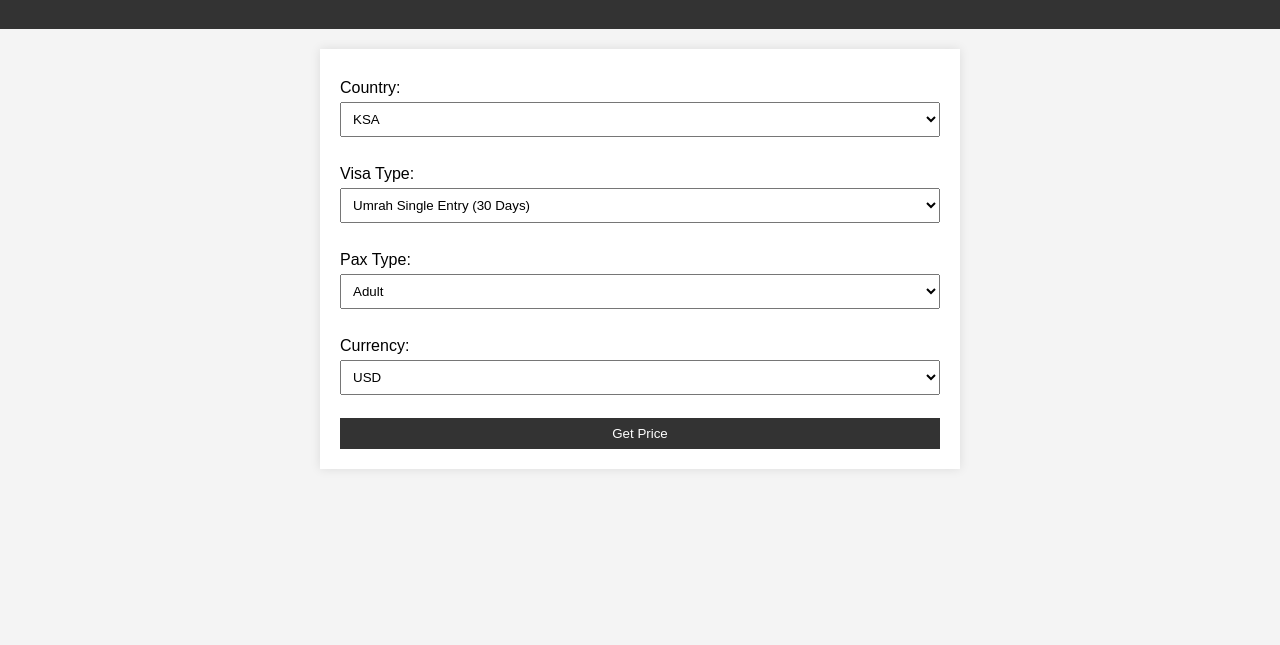
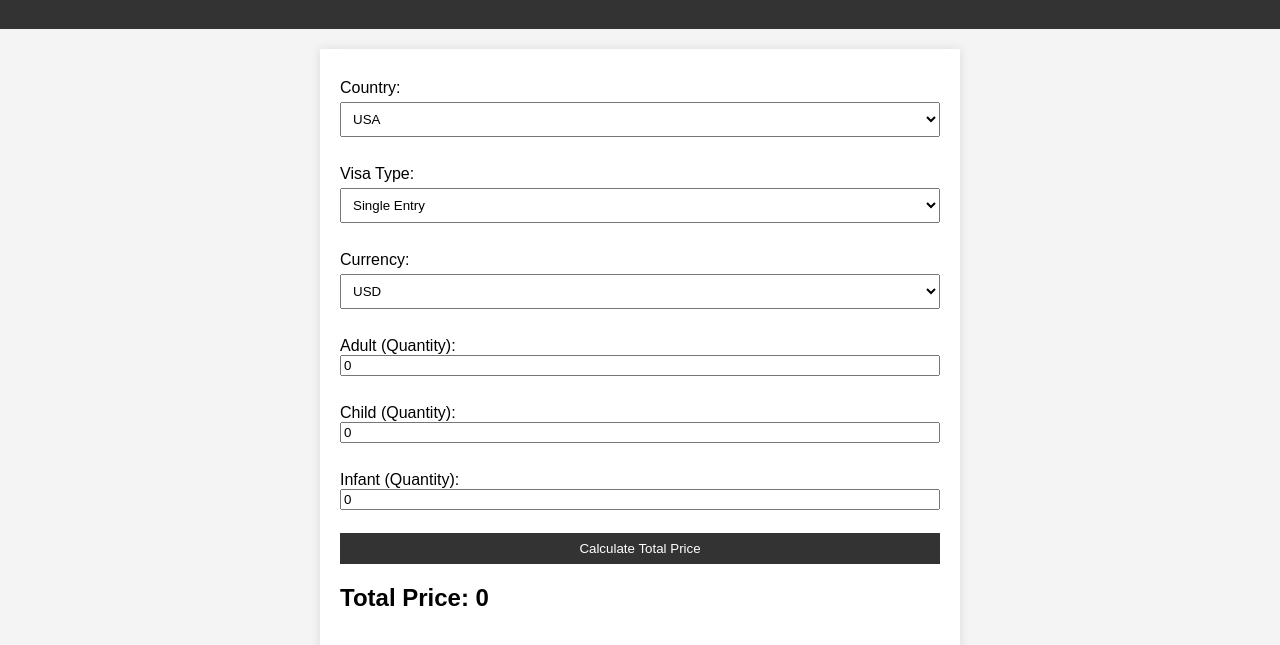
Before and after one commit to AamirGIT1980/tour-package-website, a plain HTML site: page index.html in a window 1280 px wide. Shown: the part 71-716 px from the top of the page. Drawn offline with Linux system fonts and the light colour scheme.

Commit message:
Add files via upload

```diff
--- a/index.html
+++ b/index.html
@@ -13,27 +13,18 @@
     </header>
 
     <section>
-        <form>
+        <form id="pricingForm">
             <label for="country">Country:</label>
             <select id="country" name="country">
-                <option value="Saudi_Arabia">KSA</option>
-                <option value="United_Arab_Emirates">UAE</option>
-                <option value="Malaysia">Malaysia</option>
+                <option value="USA">USA</option>
+                <option value="UK">UK</option>
+                <option value="Canada">Canada</option>
             </select><br>
 
             <label for="visaType">Visa Type:</label>
             <select id="visaType" name="visaType">
-                <option value="single">Umrah Single Entry (30 Days)</option>
-                <option value="single">Tourist Single Entry (30 Days)</option>
-                <option value="single">Tourist Single Entry (60 Days)</option>
-                <option value="multiple">Tourist Multiple Entry (30 Days)</option>
-            </select><br>
-
-            <label for="paxType">Pax Type:</label>
-            <select id="paxType" name="paxType">
-                <option value="adult">Adult</option>
-                <option value="child">Child</option>
-                <option value="infant">Infant</option>
+                <option value="single">Single Entry</option>
+                <option value="multiple">Multiple Entry</option>
             </select><br>
 
             <label for="currency">Currency:</label>
@@ -43,9 +34,49 @@
                 <option value="CAD">CAD</option>
             </select><br>
 
-            <input type="submit" value="Get Price">
+            <!-- Quantity Input for Adult -->
+            <label for="adultQty">Adult (Quantity):</label>
+            <input type="number" id="adultQty" name="adultQty" min="0" value="0"><br>
+
+            <!-- Quantity Input for Child -->
+            <label for="childQty">Child (Quantity):</label>
+            <input type="number" id="childQty" name="childQty" min="0" value="0"><br>
+
+            <!-- Quantity Input for Infant -->
+            <label for="infantQty">Infant (Quantity):</label>
+            <input type="number" id="infantQty" name="infantQty" min="0" value="0"><br>
+
+            <input type="submit" value="Calculate Total Price">
         </form>
+
+        <!-- Section to display the calculated total price -->
+        <div id="totalPriceSection">
+            <h2>Total Price: <span id="totalPrice">0</span></h2>
+        </div>
     </section>
+
+    <script>
+        // JavaScript to handle form submission and calculate the total price
+        document.getElementById('pricingForm').addEventListener('submit', function(event) {
+            event.preventDefault();
+
+            // Dummy pricing per person type (this can later be replaced with dynamic values)
+            const adultPrice = 100;
+            const childPrice = 50;
+            const infantPrice = 25;
+
+            // Get the quantity values from the input fields
+            const adultQty = parseInt(document.getElementById('adultQty').value) || 0;
+            const childQty = parseInt(document.getElementById('childQty').value) || 0;
+            const infantQty = parseInt(document.getElementById('infantQty').value) || 0;
+
+            // Calculate the total price based on quantities and prices
+            const totalPrice = (adultQty * adultPrice) + (childQty * childPrice) + (infantQty * infantPrice);
+
+            // Display the total price
+            document.getElementById('totalPrice').innerText = totalPrice;
+        });
+    </script>
 
 </body>
 </html>
```
